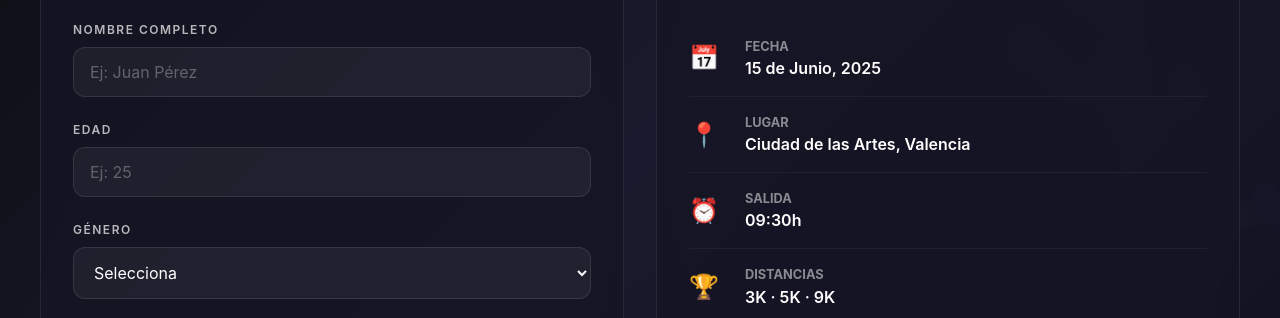
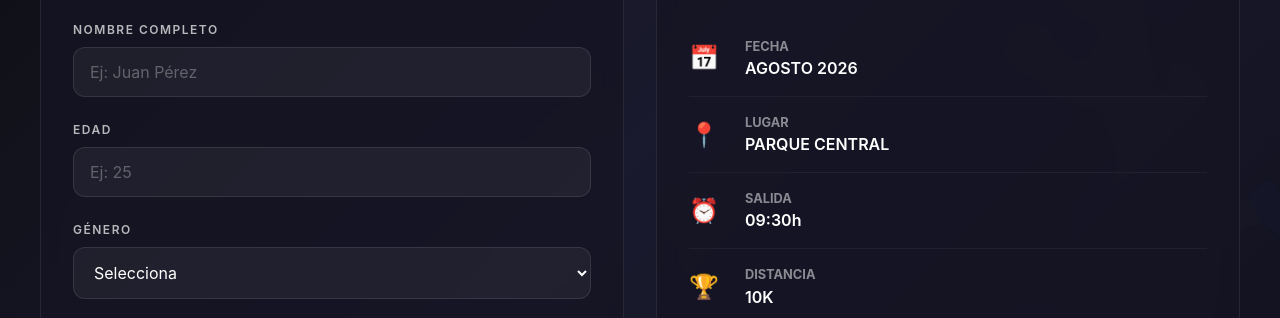
Before and after one commit to cvasquezx-dot/10KIDECCENTRAL, a plain HTML site: page index.html in a window 1280 px wide. Shown: the part 482-800 px from the top of the page. Drawn offline with Linux system fonts and the light colour scheme.

```diff
--- a/index.html
+++ b/index.html
@@ -534,11 +534,11 @@
             <ul class="info-list">
                 <li>
                     <div class="info-icon">📅</div>
-                    <div class="info-text"><strong>FECHA</strong><span>15 de Junio, 2025</span></div>
+                    <div class="info-text"><strong>FECHA</strong><span>AGOSTO 2026</span></div>
                 </li>
                 <li>
                     <div class="info-icon">📍</div>
-                    <div class="info-text"><strong>LUGAR</strong><span>Ciudad de las Artes, Valencia</span></div>
+                    <div class="info-text"><strong>LUGAR</strong><span>PARQUE CENTRAL</span></div>
                 </li>
                 <li>
                     <div class="info-icon">⏰</div>
@@ -546,7 +546,7 @@
                 </li>
                 <li>
                     <div class="info-icon">🏆</div>
-                    <div class="info-text"><strong>DISTANCIAS</strong><span>3K · 5K · 9K</span></div>
+                    <div class="info-text"><strong>DISTANCIA</strong><span>10K</span></div>
                 </li>
             </ul>
         </div>
```
